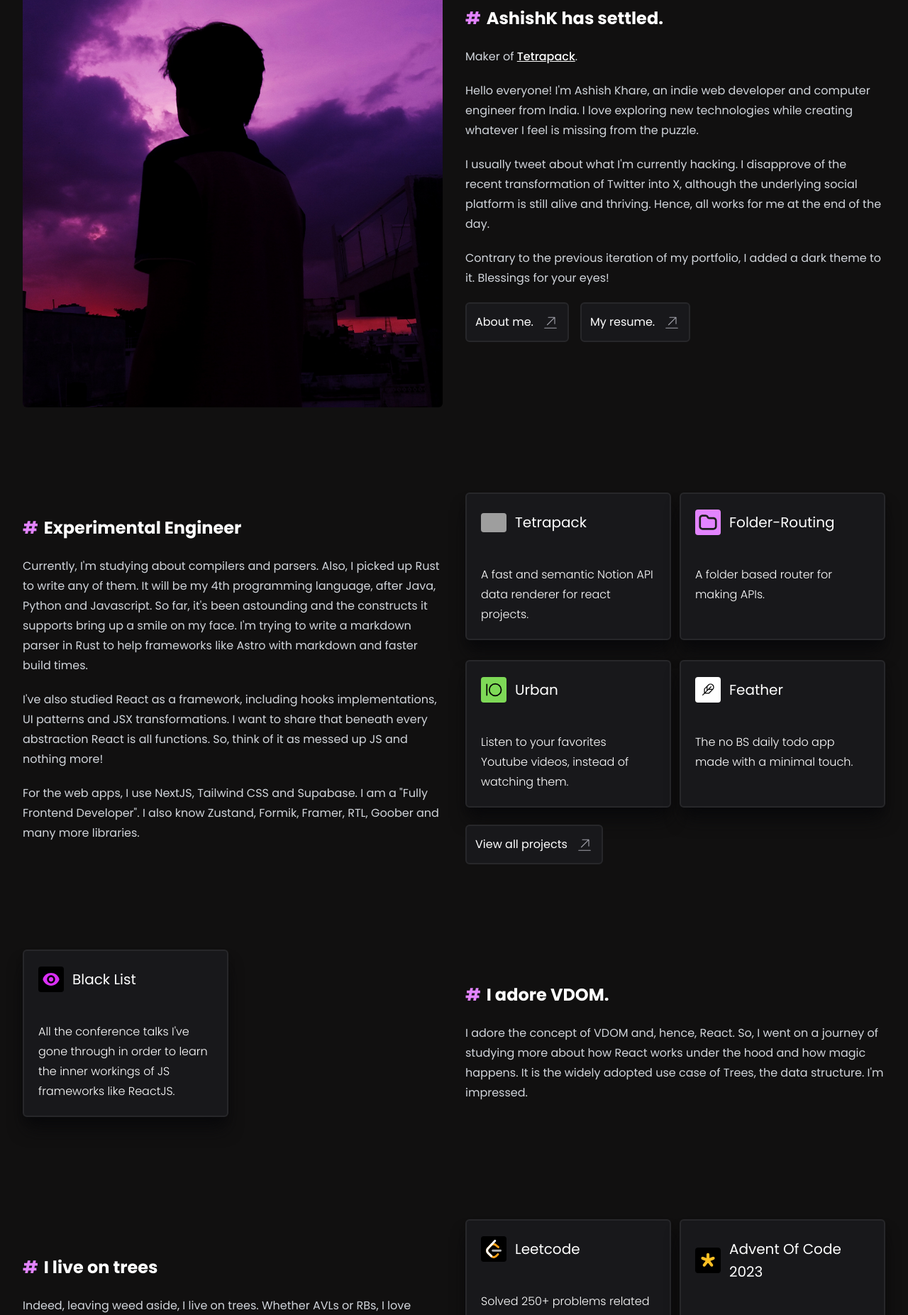
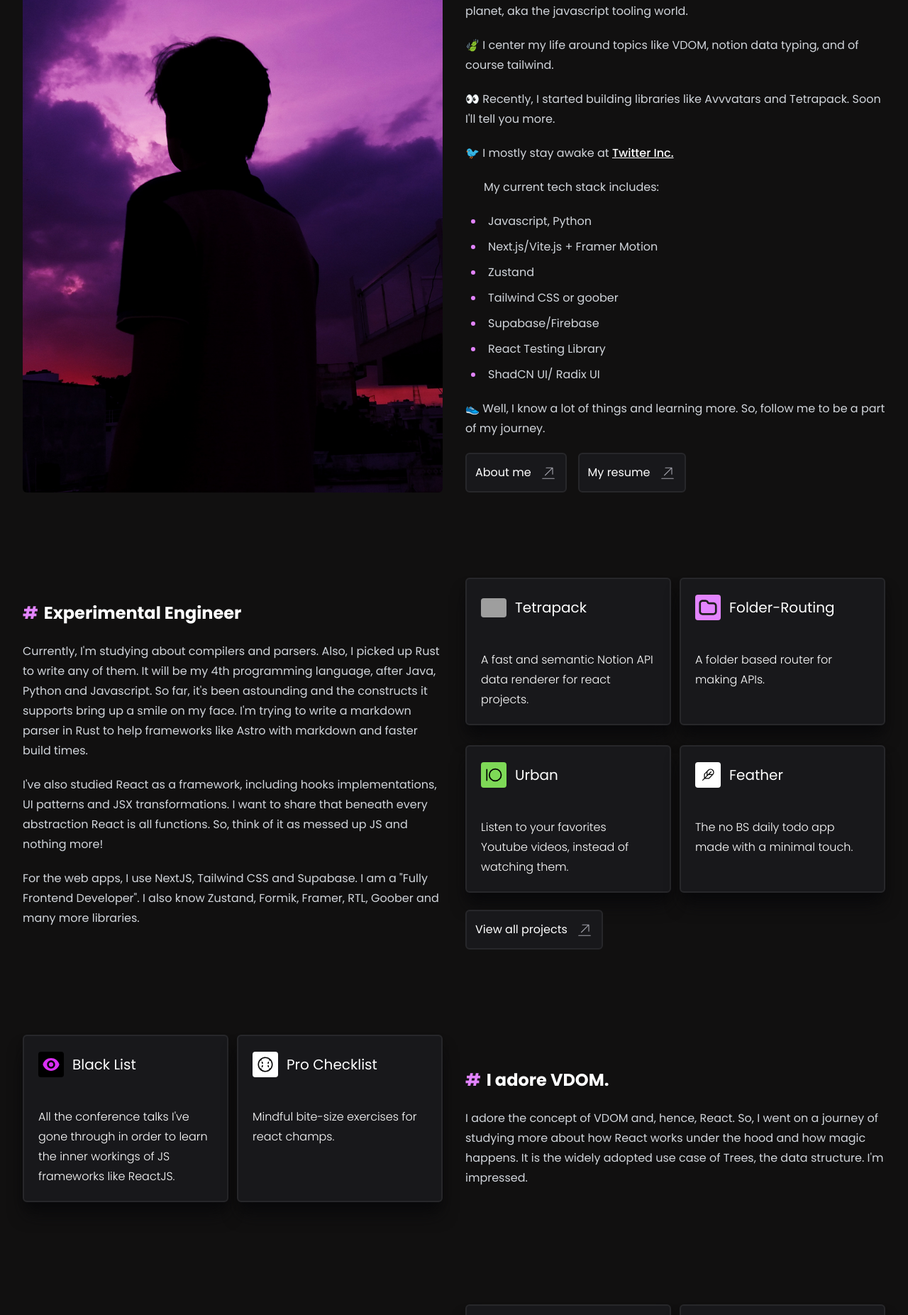
Before and after one commit to ashishk1331/Portfolio, a Next.js app: page / in a window 1280 px wide. Shown: the part 355-2208 px from the top of the page at 71% size. Built offline with nearby package versions, Linux system fonts and the light colour scheme; grey boxes are pictures that could not be loaded.

Commit message:
refactor(app): Added info about my tech stack

```diff
--- a/components/Intro.jsx
+++ b/components/Intro.jsx
@@ -4,37 +4,13 @@
 import heroImage from "/public/hero_image.jpeg";
 import Icon from "@/components/icon_set";
 
-function ReadMore() {
+function Button(props){
 	return (
 		<a
-			href="/my-journey"
-			className="w-fit flex items-center gap-3 p-3 bg-zinc-900 border-2 border-zinc-800 rounded-md no-underline"
-		>
-			<span className="text-white font-normal">About me.</span>
-			<Icon name="ArrowUp" />
-		</a>
-	);
-}
-
-function Resume() {
-	return (
-		<a
-			href="/resume"
-			className="w-fit flex items-center gap-3 p-3 bg-zinc-900 border-2 border-zinc-800 rounded-md no-underline"
-		>
-			<span className="text-white font-normal">My resume.</span>
-			<Icon name="ArrowUp" />
-		</a>
-	);
-}
-
-function Projects() {
-	return (
-		<a
-			href="/projects"
+			href={"/" + props.url}
 			className="w-fit flex items-center gap-3 p-3 bg-zinc-900 border-2 border-zinc-800 rounded-md no-underline float-right"
 		>
-			<span className="text-white font-normal">View all projects</span>
+			<span className="text-white font-normal">{props.title}</span>
 			<Icon name="ArrowUp" />
 		</a>
 	);
@@ -52,40 +28,45 @@
 
 				<div className="col-span-6">
 					<h2 className="mt-0">
-						<mark>#</mark>
-						AshishK has settled.
+						<mark>👋</mark>
+						Hello fellas!
 					</h2>
 					<p>
-						Maker of{" "}
-						<a
-							href="https://tetra-docs.vercel.app/"
-							className="inline-block"
-						>
-							Tetrapack
-						</a>
-						.
+						😉 My name is Ashish Khare and I love to live on the
+						dirty side of the web planet, aka the javascript tooling
+						world.
 					</p>
 					<p>
-						Hello everyone! I'm Ashish Khare, an indie web developer
-						and computer engineer from India. I love exploring new
-						technologies while creating whatever I feel is missing
-						from the puzzle.
+						🍃 I center my life around topics like VDOM, notion data
+						typing, and of course tailwind.
 					</p>
 					<p>
-						I usually tweet about what I'm currently hacking. I
-						disapprove of the recent transformation of Twitter into
-						X, although the underlying social platform is still
-						alive and thriving. Hence, all works for me at the end
-						of the day.
+						👀 Recently, I started building libraries like
+						Avvvatars and Tetrapack. Soon I'll tell you more.
 					</p>
 					<p>
-						Contrary to the previous iteration of my portfolio, I
-						added a dark theme to it. Blessings for your eyes!
+						🐦 I mostly stay awake at{" "}
+						<a href="https://twitter.com/AshishK1331">
+							Twitter Inc.
+						</a>
 					</p>
-
+					<ul>
+						<p>My current tech stack includes:</p>
+						<li>Javascript, Python</li>
+						<li>Next.js/Vite.js + Framer Motion</li>
+						<li>Zustand</li>
+						<li>Tailwind CSS or goober</li>
+						<li>Supabase/Firebase</li>
+						<li>React Testing Library</li>
+						<li>ShadCN UI/ Radix UI</li>
+					</ul>
+					<p>
+						👟 Well, I know a lot of things and learning more. So,
+						follow me to be a part of my journey.
+					</p>
 					<div className="flex flex-wrap gap-4 items-center space-between">
-						<ReadMore />
-						<Resume />
+						<Button url="my-journey" title="About me" />
+						<Button url="resume" title="My resume" />
 					</div>
 				</div>
 			</div>
@@ -124,7 +105,7 @@
 
 				<div className="w-full flex flex-col items-left">
 					<AppList data={main.slice(0, 4)} />
-					<Projects />
+					<Button url="projects" title="View all projects" />
 				</div>
 			</div>
 
--- a/components/data.js
+++ b/components/data.js
@@ -16,6 +16,8 @@
 import advent from "../images/logos/advent_of_code_logo.svg";
 import leetcode from "../images/logos/leetcode_logo.svg";
 import topswe from "../images/logos/topswe_logo.svg";
+import prochecklist from "../images/logos/pro_checklist_logo.svg";
+import cassidyAskedMe from "../images/logos/CassidyAskedMe_logo.svg";
 
 export const coding = [
 	{
@@ -24,7 +26,7 @@
 		url: "https://leetcode.com/flangdev3000/",
 		github: "",
 		description:
-			"Solved 250+ problems related to data structures.",
+			"Solved around 300 problems related to data structures.",
 	},
 	{
 		name: "Advent of Code 2023",
@@ -35,12 +37,12 @@
 			"Small programming puzzles by Eric Wastl. y2023",
 	},
 	{
-		name: "Advent of Code 2015",
-		image: advent,
+		name: "Cassidy Asked Me",
+		image: cassidyAskedMe,
 		url: "",
-		github: "https://github.com/ashishk1331/advent-of-code-2015",
+		github: "https://github.com/ashishk1331/cassidyAskedMe",
 		description:
-			"Small programming puzzles by Eric Wastl. y2015",
+			"Collection of interview questions asked in the Cassidoo Newsletter.",
 	},
 ];
 
@@ -169,4 +171,12 @@
 		description:
 			"All the conference talks I've gone through in order to learn the inner workings of JS frameworks like ReactJS.",
 	},
+	{
+		name: "Pro Checklist",
+		image: prochecklist,
+		url: "https://pro-checklist.vercel.app/",
+		github: "https://github.com/ashishk1331/ProjectCheckList/tree/main/next-app",
+		description:
+			"Mindful bite-size exercises for react champs.",
+	},
 ];
```
Also changed, not shown: images/logos/CassidyAskedMe_logo.svg (added), images/logos/pro_checklist_logo.svg (added).
